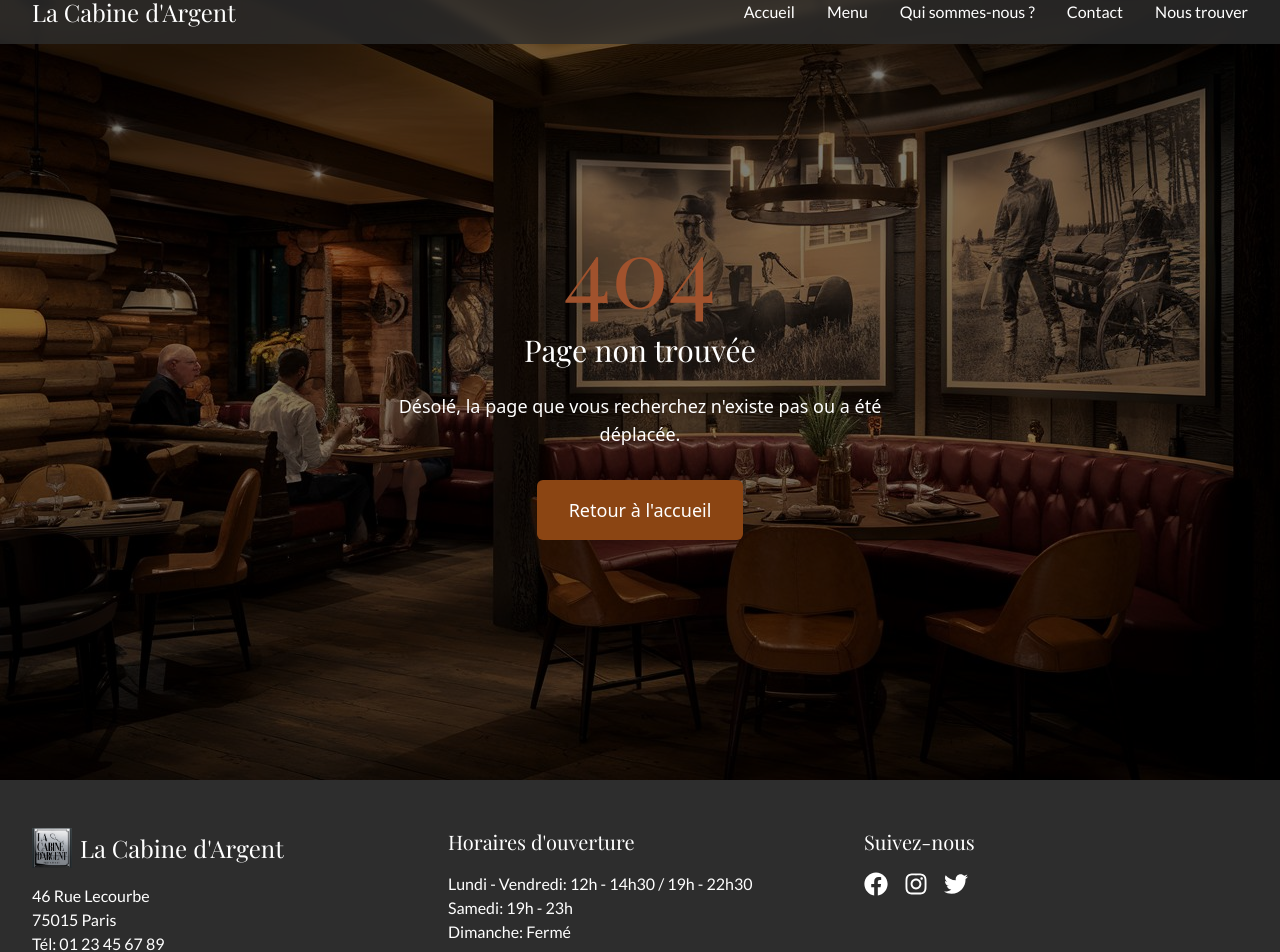
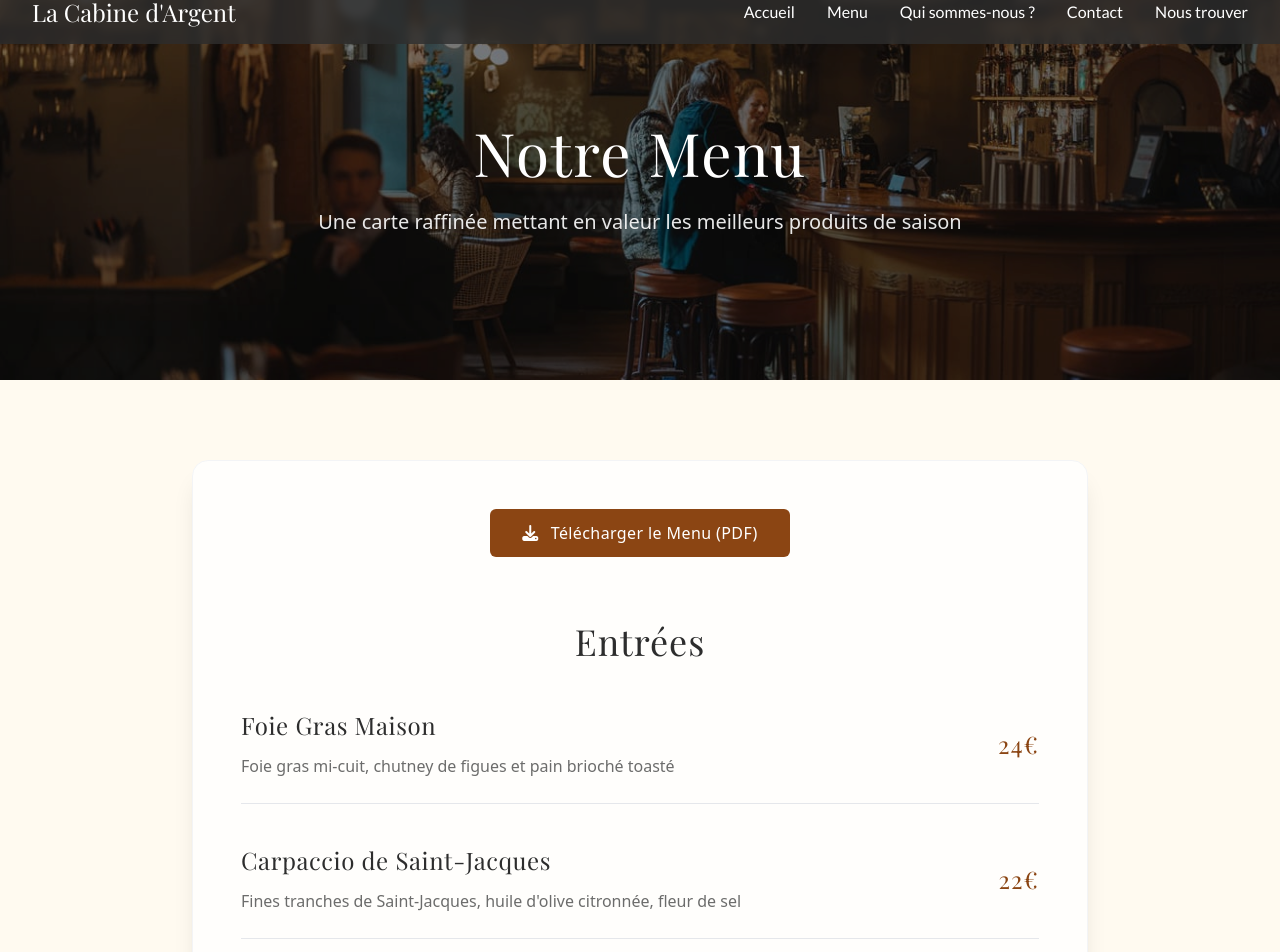
Before and after one commit to Paulfresnel/restaurant-template, a Next.js app: page /menu in a window 1280 px wide. Before the commit this address had no page. Shown: the part 20-972 px from the top of the page. Built offline with nearby package versions, Linux system fonts and the light colour scheme; a web font is replaced by a local one.

Commit message:
menu page added

```diff
--- /dev/null
+++ b/src/app/menu/page.tsx
@@ -0,0 +1,11 @@
+import MenuHero from '@/components/menu/MenuHero';
+import MenuContent from '@/components/menu/MenuContent';
+
+export default function MenuPage() {
+  return (
+    <main className="min-h-screen bg-background">
+      <MenuHero />
+      <MenuContent />
+    </main>
+  );
+}
--- /dev/null
+++ b/src/components/menu/MenuContent.tsx
@@ -0,0 +1,204 @@
+'use client';
+
+import { motion } from 'framer-motion';
+import { useState, useEffect } from 'react';
+
+interface MenuItem {
+  name: string;
+  description: string;
+  price: number;
+}
+
+interface MenuSection {
+  title: string;
+  items: MenuItem[];
+}
+
+const menu: MenuSection[] = [
+  {
+    title: "Entrées",
+    items: [
+      {
+        name: "Foie Gras Maison",
+        description: "Foie gras mi-cuit, chutney de figues et pain brioché toasté",
+        price: 24
+      },
+      {
+        name: "Carpaccio de Saint-Jacques",
+        description: "Fines tranches de Saint-Jacques, huile d'olive citronnée, fleur de sel",
+        price: 22
+      },
+      {
+        name: "Velouté de Saison",
+        description: "Crème de potimarron, éclats de châtaignes et huile de truffe",
+        price: 18
+      }
+    ]
+  },
+  {
+    title: "Plats",
+    items: [
+      {
+        name: "Filet de Bœuf Rossini",
+        description: "Filet de bœuf, escalope de foie gras poêlée, sauce Périgueux",
+        price: 42
+      },
+      {
+        name: "Homard Bleu en Cocotte",
+        description: "Homard rôti au beurre demi-sel, légumes de saison",
+        price: 48
+      },
+      {
+        name: "Carré d'Agneau en Croûte d'Herbes",
+        description: "Agneau français, jus corsé aux herbes fraîches",
+        price: 38
+      }
+    ]
+  },
+  {
+    title: "Desserts",
+    items: [
+      {
+        name: "Soufflé au Chocolat",
+        description: "Chocolat Valrhona, glace vanille de Madagascar",
+        price: 16
+      },
+      {
+        name: "Tarte Fine aux Pommes",
+        description: "Pommes caramélisées, glace caramel au beurre salé",
+        price: 14
+      },
+      {
+        name: "Assortiment de Fromages Affinés",
+        description: "Sélection de fromages AOP, confiture de cerises noires",
+        price: 18
+      }
+    ]
+  }
+];
+
+const fadeInUp = {
+  initial: { opacity: 0, y: 20 },
+  whileInView: { opacity: 1, y: 0 },
+  viewport: { once: true, margin: "-50px" }
+};
+
+const stagger = {
+  initial: { opacity: 0 },
+  whileInView: { opacity: 1 },
+  viewport: { once: true },
+};
+
+const MenuContent = () => {
+  const [isMounted, setIsMounted] = useState(false);
+  const [downloading, setDownloading] = useState(false);
+
+  useEffect(() => {
+    setIsMounted(true);
+  }, []);
+
+  const handleDownload = async () => {
+    setDownloading(true);
+    try {
+      const response = await fetch('/menu.pdf');
+      const blob = await response.blob();
+      const url = window.URL.createObjectURL(blob);
+      const a = document.createElement('a');
+      a.href = url;
+      a.download = 'LaCabineDArgent_Menu.pdf';
+      document.body.appendChild(a);
+      a.click();
+      document.body.removeChild(a);
+      window.URL.revokeObjectURL(url);
+    } catch (error) {
+      console.error('Error downloading menu:', error);
+    } finally {
+      setDownloading(false);
+    }
+  };
+
+  if (!isMounted) {
+    return null;
+  }
+
+  return (
+    <section className="py-20 px-4 bg-background">
+      <div className="max-w-4xl mx-auto">
+        <motion.div
+          initial={{ opacity: 0 }}
+          animate={{ opacity: 1 }}
+          className="bg-white/80 backdrop-blur-sm rounded-2xl shadow-xl p-12 border border-gray-100"
+        >
+          <motion.div
+            {...fadeInUp}
+            className="text-center mb-16"
+          >
+            <button
+              onClick={handleDownload}
+              disabled={downloading}
+              className="inline-flex items-center px-8 py-3 bg-primary hover:bg-primary-light transition-colors duration-300 rounded-md text-text-light font-medium tracking-wide"
+            >
+              <i className="fas fa-download mr-3" aria-hidden="true"></i>
+              {downloading ? 'Téléchargement...' : 'Télécharger le Menu (PDF)'}
+            </button>
+          </motion.div>
+
+          {menu.map((section, index) => (
+            <motion.div
+              key={section.title}
+              variants={stagger}
+              initial="initial"
+              whileInView="whileInView"
+              viewport={{ once: true, margin: "-100px" }}
+              transition={{ duration: 0.5, delay: index * 0.2 }}
+              className="mb-16 last:mb-0"
+            >
+              <motion.h2
+                variants={fadeInUp}
+                className="text-4xl font-heading text-text-default mb-12 text-center tracking-wide"
+              >
+                {section.title}
+              </motion.h2>
+
+              <div className="space-y-10">
+                {section.items.map((item, itemIndex) => (
+                  <motion.div
+                    key={item.name}
+                    variants={fadeInUp}
+                    transition={{ duration: 0.5, delay: itemIndex * 0.1 }}
+                    className="flex flex-col sm:flex-row items-center justify-between pb-6 border-b border-gray-200 last:border-0"
+                  >
+                    <div className="flex-1 text-center sm:text-left">
+                      <h3 className="text-2xl font-heading text-text-default mb-3 tracking-wide">
+                        {item.name}
+                      </h3>
+                      <p className="text-text-default/70 leading-relaxed font-light max-w-xl">
+                        {item.description}
+                      </p>
+                    </div>
+                    <div className="mt-4 sm:mt-0 sm:ml-8">
+                      <span className="text-2xl font-heading text-primary tracking-wider">
+                        {item.price}€
+                      </span>
+                    </div>
+                  </motion.div>
+                ))}
+              </div>
+            </motion.div>
+          ))}
+
+          <motion.div
+            {...fadeInUp}
+            className="text-center mt-16 pt-8 border-t border-gray-200"
+          >
+            <p className="text-text-default/60 italic font-light">
+              Prix nets en euros, service compris
+            </p>
+          </motion.div>
+        </motion.div>
+      </div>
+    </section>
+  );
+};
+
+export default MenuContent;
--- /dev/null
+++ b/src/components/menu/MenuHero.tsx
@@ -0,0 +1,50 @@
+'use client';
+
+import { motion } from 'framer-motion';
+import { useEffect, useState } from 'react';
+
+const MenuHero = () => {
+  const [isMounted, setIsMounted] = useState(false);
+
+  useEffect(() => {
+    setIsMounted(true);
+  }, []);
+
+  if (!isMounted) {
+    return null; // ou un placeholder statique
+  }
+
+  return (
+    <section className="relative h-[40vh] min-h-[400px] flex items-center justify-center">
+      <div
+        className="absolute inset-0 z-0"
+        style={{
+          backgroundImage: 'url(/images/bar-counter.jpeg)',
+          backgroundSize: 'cover',
+          backgroundPosition: 'center',
+          filter: 'brightness(0.5)'
+        }}
+      />
+      <div className="relative z-10 text-center px-4">
+        <motion.h1
+          initial={{ opacity: 0, y: 20 }}
+          animate={{ opacity: 1, y: 0 }}
+          transition={{ duration: 0.8 }}
+          className="text-5xl md:text-6xl font-heading text-text-light mb-6 tracking-wide"
+        >
+          Notre Menu
+        </motion.h1>
+        <motion.p
+          initial={{ opacity: 0, y: 20 }}
+          animate={{ opacity: 1, y: 0 }}
+          transition={{ duration: 0.8, delay: 0.2 }}
+          className="text-xl text-text-light/90 max-w-2xl mx-auto font-light leading-relaxed"
+        >
+          Une carte raffinée mettant en valeur les meilleurs produits de saison
+        </motion.p>
+      </div>
+    </section>
+  );
+};
+
+export default MenuHero;
```
Also changed, not shown: public/images/bar-counter.jpeg (added), 1 other file (tests, documents, lock files or other folders).
